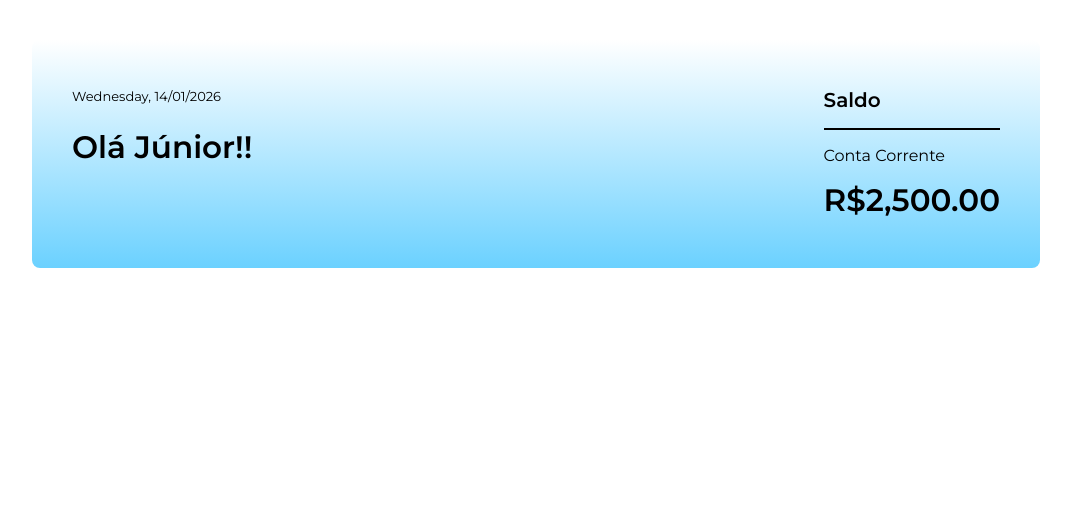
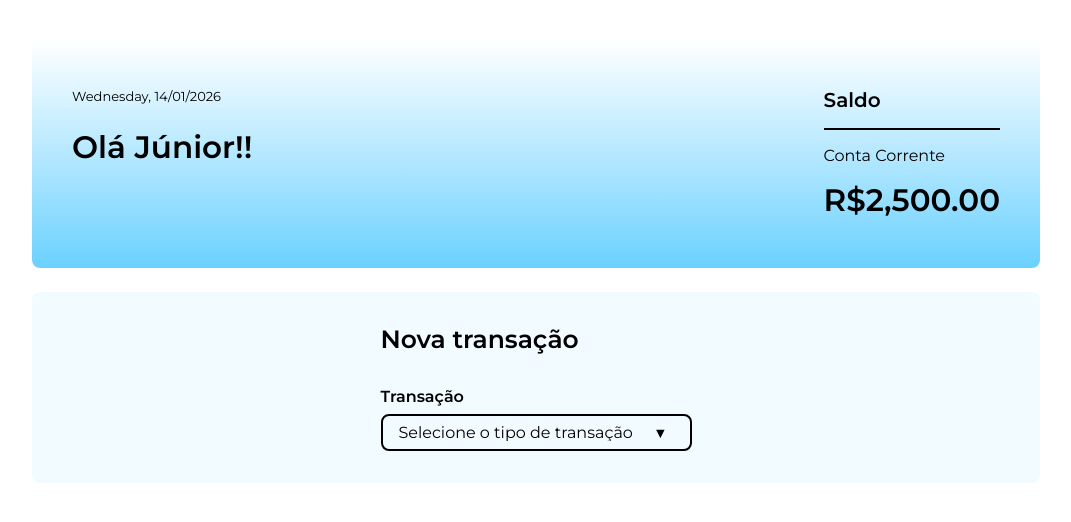
Before and after one commit to LoriJr/Alura-anybank, an Angular app: page / in a window 1280 px wide. Shown: the top 522 px of the page, without its empty margins (104-1175 px from the left). Built offline with nearby package versions, Linux system fonts and the light colour scheme.

Commit message:
adicionado componente novo-formulario-transacao

```diff
--- a/src/app/app.html
+++ b/src/app/app.html
@@ -2,5 +2,6 @@
 <div class="app">
   <div class="banner-form-wrapper">
     <app-banner />
+    <app-form-nova-transacao />
   </div>
 </div>
--- a/src/app/app.ts
+++ b/src/app/app.ts
@@ -1,9 +1,10 @@
 import { Component, signal } from '@angular/core';
 import { Banner } from "./banner/banner";
+import { FormNovaTransacao } from "./form-nova-transacao/form-nova-transacao";
 
 @Component({
   selector: 'app-root',
-  imports: [Banner],
+  imports: [Banner, FormNovaTransacao],
   templateUrl: './app.html',
   styleUrl: './app.css'
 })
--- /dev/null
+++ b/src/app/form-nova-transacao/form-nova-transacao.css
@@ -0,0 +1,75 @@
+.form-wrapper {
+  background: var(--fundo-azul-claro, #F2FBFF);
+  border-radius: 0.5rem;
+  padding: 2rem;
+
+  display: flex;
+  justify-content: center;
+  gap: 2rem;
+}
+
+.form {
+  display: flex;
+  flex-direction: column;
+  gap: 2rem;
+  align-items: flex-start;
+}
+
+.titulo {
+  font-size: 1.5625rem;
+  font-weight: 600;
+  line-height: 125%;
+}
+
+.campos {
+  display: flex;
+  flex-direction: column;
+  gap: 1rem;
+}
+
+.campo-grupo {
+  font-size: 1rem;
+  font-weight: 600;
+
+  display: flex;
+  flex-direction: column;
+  gap: 0.5rem;
+}
+
+.campo {
+  border-radius: 0.5rem;
+  border: 2px solid var(--preto);
+  padding: 0.5rem 1rem;
+  font-weight: 400;
+  font-size: 1rem;
+
+  display: flex;
+  justify-content: center;
+  align-items: center;
+  gap: 0.5rem;
+
+  transition: border .3s;
+}
+
+.campo:focus {
+  outline: none;
+  border: 2px solid var(--azul-pressionado);
+}
+
+.select-wrapper {
+  position: relative;
+}
+
+.select-wrapper::after {
+  position: absolute;
+  content: "▼";
+  font-size: 0.9rem;
+  top: 0.625rem;
+  right: 1.5rem;
+}
+
+.select-tipo-transacao {
+  padding-right: 3.5rem;
+  appearance: none;
+  background-color: transparent;
+}
--- /dev/null
+++ b/src/app/form-nova-transacao/form-nova-transacao.html
@@ -0,0 +1,18 @@
+<main class="form-wrapper">
+  <form class="form">
+    <h2 class="titulo">Nova transação</h2>
+
+    <div class="campos">
+      <label class="campo-grupo">
+        Transação
+        <div class="select-wrapper">
+          <select name="tipo-transacao" class="campo select-tipo-transacao" required>
+            <option value="" selected disabled>Selecione o tipo de transação</option>
+            <option value="deposito">Depósito</option>
+            <option value="saque">Saque</option>
+          </select>
+        </div>
+      </label>
+    </div>
+  </form>
+</main>
```
Also changed, not shown: src/app/form-nova-transacao/form-nova-transacao.ts (added, +11 -0 lines), 1 other file (tests, documents, lock files or other folders).
